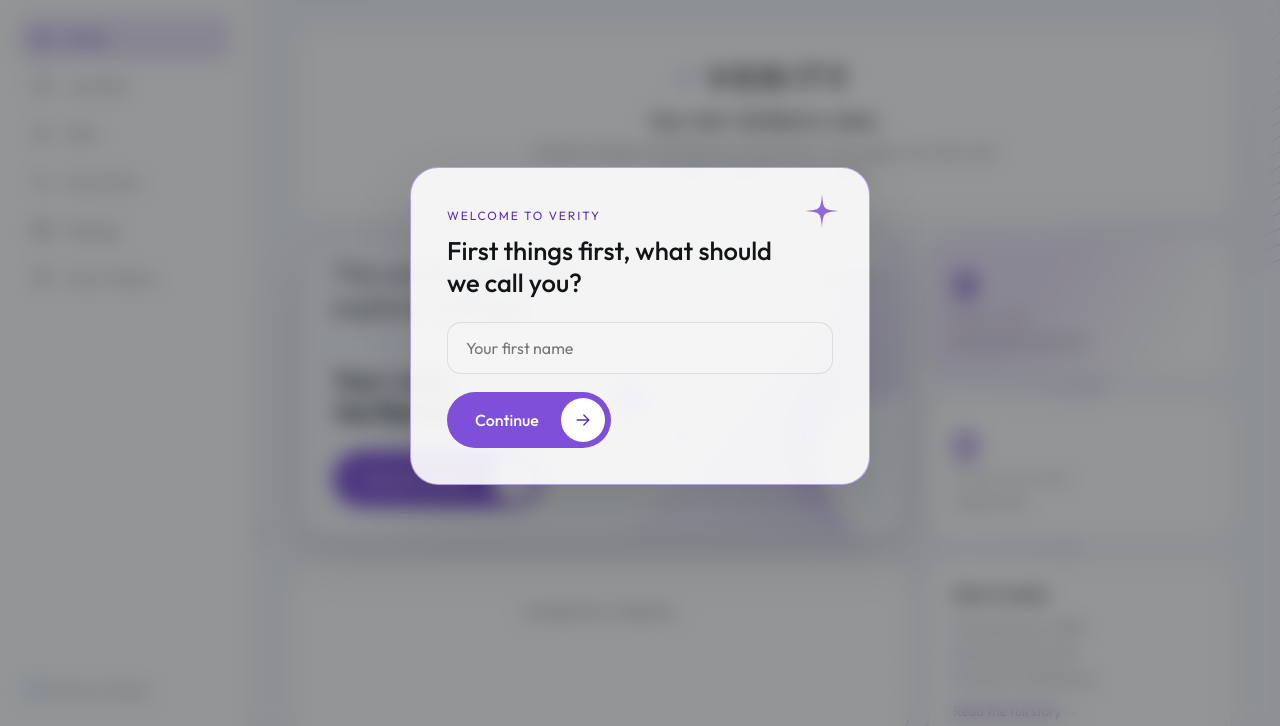
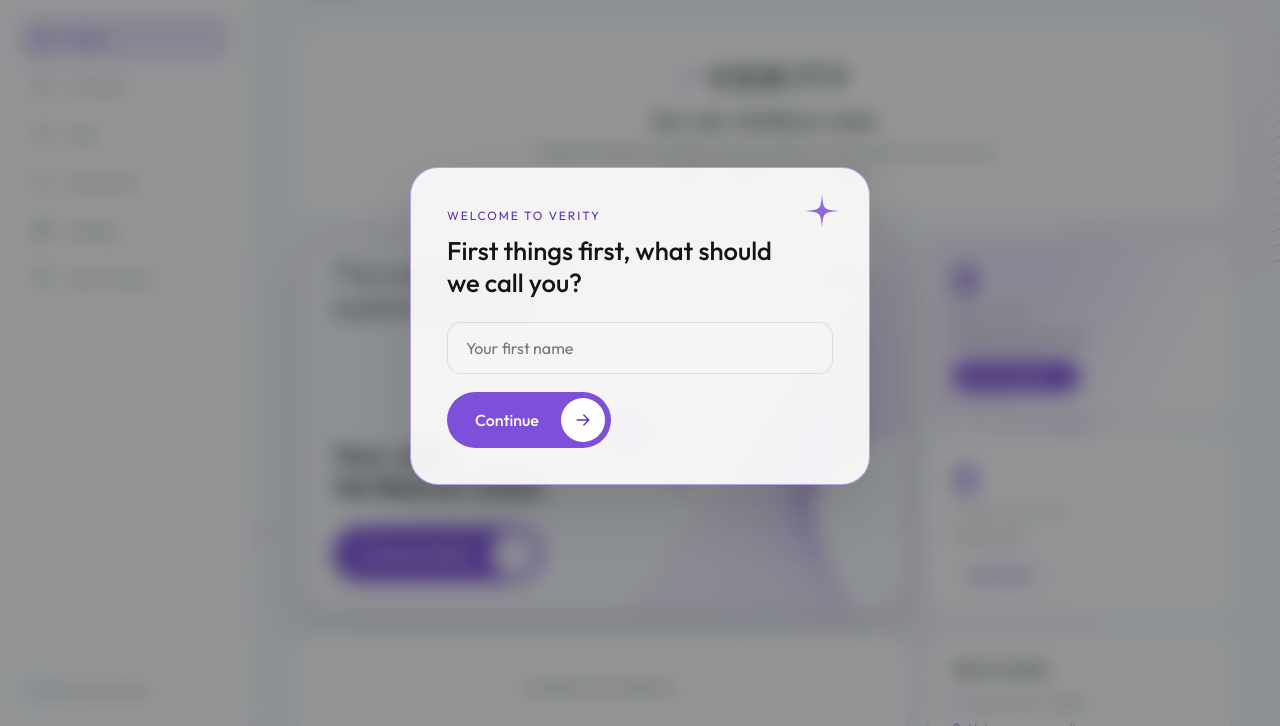
Before and after one commit to shreya-anandhun/VERITY, a plain HTML site: page index.html in a window 1280 px wide. Shown: the part 74-800 px from the top of the page. Drawn offline with nearby package versions, Linux system fonts and the light colour scheme; a web font is replaced by a local one.

Commit message:
Home: stat-card buttons + slide-in entrance; Activity: solid fees tile
Co-Authored-By: Claude Fable 5.1 <noreply@anthropic.com>
Claude-Session: https://claude.ai/code/session_01N9ZLqGNwRj5Fn6WDSSn97D

```diff
--- a/app.js
+++ b/app.js
@@ -510,16 +510,28 @@ function showWelcomeIfNeeded() {
     // Wait until we know whether Phantom is already connected
     if (walletReady) decide(); else document.addEventListener("wallet-ready", decide, { once: true });
 }
+// Home boxes slide in from the sides every time the page is shown
+function animateHome() {
+    const home = document.querySelector(".content.home");
+    if (!home) return;
+    home.classList.remove("enter");
+    void home.offsetWidth;                                 // restart the animation
+    home.classList.add("enter");
+}
 if (splash && !seenSplash) {
     try { sessionStorage.setItem("verity-splash", "1"); } catch (err) {}
     setTimeout(() => {
         splash.classList.add("out");                       // swoosh animation
+        animateHome();
         setTimeout(() => { splash.remove(); showWelcomeIfNeeded(); }, 750);
     }, 1400);
 } else {
     if (splash) splash.remove();
+    animateHome();
     showWelcomeIfNeeded();
 }
+// Also replay when coming back via the browser's back/forward cache
+window.addEventListener("pageshow", (e) => { if (e.persisted) animateHome(); });
 
 document.getElementById("nameForm").addEventListener("submit", (e) => {
     e.preventDefault();                       // stop the page reloading
--- a/index.html
+++ b/index.html
@@ -199,11 +199,13 @@
                     <b id="liveCount">0</b>
                     <small><span id="liveWord">polls</span> live</small>
                     <span class="stat-sub">Browse every open poll</span>
+                    <span class="stat-btn">View live polls <span aria-hidden="true">→</span></span>
                 </a>
                 <a href="polls.html" class="stat-card">
                     <b id="totalVotes">0</b>
                     <small>votes on-chain</small>
                     <span class="stat-sub"><span id="totalPolls">0</span> polls so far</span>
+                    <span class="stat-btn">See all polls <span aria-hidden="true">→</span></span>
                 </a>
             </div>
 
--- a/style.css
+++ b/style.css
@@ -1777,16 +1777,17 @@ select.field {
     transition: box-shadow 0.3s, border-color 0.3s;
 }
 .act-tile b { display: block; font-family: var(--font-head); font-weight: 600; font-size: 2rem; line-height: 1.1; color: var(--mint); }
-.act-tile b.fee { font-size: 1.2rem; line-height: 2.2rem; }
+.act-tile b.fee { font-size: 1.35rem; line-height: 2.2rem; }
 .act-tile small { font-size: 0.68rem; letter-spacing: 0.14em; text-transform: uppercase; color: var(--text-dim); }
 .act-tile.primary { background: linear-gradient(135deg, #BBFFD8, #8FE8B8); border: none; }
 .act-tile.primary b, .act-tile.primary small { color: var(--surface); }
-.act-tile.soft { background: linear-gradient(135deg, rgba(187,255,216,0.12), var(--surface)); }
+.act-tile.soft { background: linear-gradient(135deg, #1E3A2E, #141C19); border-color: rgba(187,255,216,0.45); }
 :root[data-theme="light"] .act-tile b { color: #7E4FD8; }
 :root[data-theme="light"] .act-tile.primary { background: linear-gradient(135deg, #7E4FD8, #5B2FB8); }
 :root[data-theme="light"] .act-tile.primary b { color: #FFFFFF; }
 :root[data-theme="light"] .act-tile.primary small { color: #EFE6FB; }
-:root[data-theme="light"] .act-tile.soft { background: linear-gradient(135deg, #EFE6FB, #FFFFFF); }
+:root[data-theme="light"] .act-tile.soft { background: linear-gradient(135deg, #E4D6F8, #F3EDFC); border-color: #C2A8F0; }
+:root[data-theme="light"] .act-tile.soft b { color: #5B2FB8; }
 
 .timeline { display: grid; grid-template-columns: 96px 28px 1fr; row-gap: 12px; column-gap: 8px; align-items: center; }
 .tl-day { grid-column: 1 / -1; padding: 10px 0 0 132px; font-size: 0.7rem; letter-spacing: 0.16em; text-transform: uppercase; font-weight: 600; color: var(--mint); }
@@ -1881,3 +1882,31 @@ select.field {
 .sk.w1 { width: 60px; } .sk.w2 { width: 45%; } .sk.w3 { width: 80%; height: 18px; }
 @keyframes shimmer { from { background-position: 200% 0; } to { background-position: -200% 0; } }
 .poll-grid { align-items: start; }
+
+/* ===== 25. Home stat buttons + entrance animation ===== */
+.stat-btn {
+    display: inline-flex; align-items: center; gap: 6px;
+    margin-top: 10px; padding: 7px 14px;
+    border-radius: 999px; font-size: 0.78rem; font-weight: 500; letter-spacing: 0.01em;
+    background: rgba(255, 255, 255, 0.06); border: 1px solid rgba(255, 255, 255, 0.14); color: var(--white);
+    transition: background 0.25s, border-color 0.25s, transform 0.25s;
+}
+.stat-btn span { transition: transform 0.25s; }
+.stat-card:hover .stat-btn { background: rgba(187, 255, 216, 0.14); border-color: rgba(187, 255, 216, 0.5); }
+.stat-card:hover .stat-btn span { transform: translateX(3px); }
+.stat-card.accent .stat-btn { background: rgba(17, 21, 24, 0.9); border-color: transparent; color: #C8FEDA; }
+.stat-card.accent:hover .stat-btn { background: #111518; }
+:root[data-theme="light"] .stat-btn { background: #FFFFFF; border-color: #DDD2F0; color: #5B2FB8; }
+:root[data-theme="light"] .stat-card:hover .stat-btn { background: #7E4FD8; border-color: #7E4FD8; color: #FFFFFF; }
+:root[data-theme="light"] .stat-card.accent .stat-btn { background: #7E4FD8; border-color: #7E4FD8; color: #FFFFFF; }
+:root[data-theme="light"] .stat-card.accent:hover .stat-btn { background: #5B2FB8; border-color: #5B2FB8; }
+
+.content.home.enter > * { animation: homeIn 0.6s cubic-bezier(0.22, 1, 0.36, 1) both; }
+.content.home.enter .intro-card   { --from: translateY(-28px); animation-delay: 0.02s; }
+.content.home.enter .wallet-card  { --from: translateX(-48px); animation-delay: 0.10s; }
+.content.home.enter .home-stats   { --from: translateX(48px);  animation-delay: 0.16s; }
+.content.home.enter .poll-card,
+.content.home.enter #emptyPoll    { --from: translateX(-48px); animation-delay: 0.24s; }
+.content.home.enter .home-how     { --from: translateX(48px);  animation-delay: 0.30s; }
+@keyframes homeIn { from { opacity: 0; transform: var(--from, translateY(20px)); } to { opacity: 1; transform: none; } }
+@media (prefers-reduced-motion: reduce) { .content.home.enter > * { animation: none; } }
```
